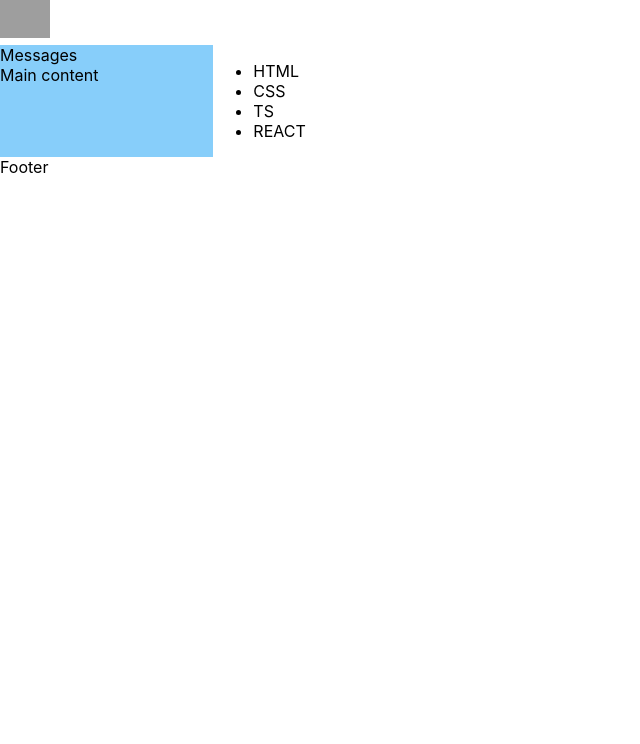
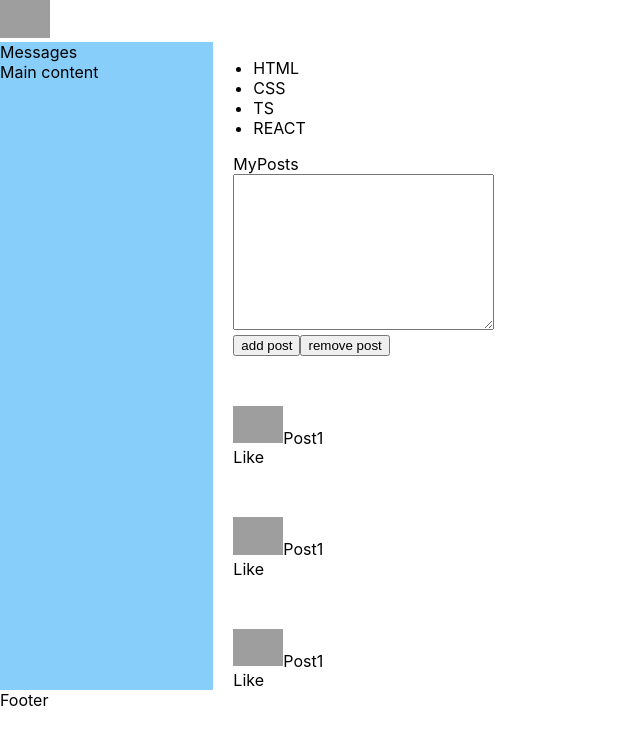
Before and after one commit to IgorYudintsev/samuraisway2022, a React (Create React App) app: page /profile in a window 1280 px wide. Shown: the top 744 px of the page, without its empty margins (0-640 px from the left). Built offline with nearby package versions, Linux system fonts and the light colour scheme; grey boxes are pictures that could not be loaded.

Commit message:
15. Уроки React JS (структура папок, новые компоненты, улучшаем css)

```diff
--- a/src/App.css
+++ b/src/App.css
@@ -1,10 +1,10 @@
-.App {
-  text-align: center;
-}
+/*.App {*/
+/*  text-align: center;*/
+/*}*/
 
 .AppWrapper{
 display: grid;
-  grid-template-rows: 2fr 5fr 2fr;
+  grid-template-rows: 0.3fr 5fr 2fr;
   grid-template-columns: 1fr 5fr ;
   grid-template-areas: 'h h h'
                        'n m m'
@@ -14,7 +14,7 @@ display: grid;
 
 .Header{
   grid-area: h;
-  /*background-color: yellow;*/
+  display: flex;
 }
 
 .Nav{
@@ -32,13 +32,6 @@ display: grid;
   /*background-color: lightcyan;*/
 }
 
-
-.Logo{
-  width: 50px;
-}
-
-
-
 .App-logo {
   height: 40vmin;
   pointer-events: none;
--- a/src/App.tsx
+++ b/src/App.tsx
@@ -1,9 +1,9 @@
 import React from 'react';
 import './App.css';
-import {Header} from "./components/Header";
+import {Header} from "./components/Header/Header";
 import {Footer} from "./Footer";
-import {Profile} from "./components/Profile";
-import {Navbar} from "./components/Navbar";
+import {Profile} from "./components/Profile/Profile";
+import {Navbar} from "./components/Navbar/Navbar";
 
 function App() {
     return (
--- a/src/components/Header.tsx
+++ b/src/components/Header/Header.tsx
@@ -14,7 +14,9 @@ export const Header = () => {
 };
 
 const ImgWrapper = styled.span`
-  &>img{
+  align-items: center;
+
+  & > img {
     width: 50px;
   }
 
--- /dev/null
+++ b/src/components/Profile/MyPosts/MyPosts.tsx
@@ -0,0 +1,25 @@
+import React from 'react';
+import styled from "styled-components";
+import {Post} from "./Post/Post";
+
+export const MyPosts = () => {
+    return (
+        <MyPostsWrapper>
+            <div>MyPosts</div>
+            <textarea cols={30} rows={10}/>
+            <div>
+                <button>add post</button>
+                <button>remove post</button>
+            </div>
+
+            <Post/>
+            <Post/>
+            <Post/>
+        </MyPostsWrapper>
+    );
+};
+
+const MyPostsWrapper = styled.div`
+  // background-color: dodgerblue;
+  margin-left: 20px;
+`
--- /dev/null
+++ b/src/components/Profile/MyPosts/Post/Post.tsx
@@ -0,0 +1,22 @@
+import React from 'react';
+import styled from "styled-components";
+
+export const Post = () => {
+    return (
+        <PostWrapper>
+            <img
+                src="https://e7.pngegg.com/pngimages/340/946/png-clipart-avatar-user-computer-icons-software-developer-avatar-child-face-thumbnail.png"
+                alt="ava"/>
+            <span>Post1</span>
+            <div>Like</div>
+        </PostWrapper>
+    );
+};
+
+const PostWrapper = styled.div`
+  margin-top: 50px;
+  & > img {
+    width: 50px;
+  }
+
+`
--- a/src/components/Profile.tsx
+++ b/src/components/Profile/Profile.tsx
@@ -1,4 +1,5 @@
 import React from 'react';
+import {MyPosts} from "./MyPosts/MyPosts";
 
 export const Profile = () => {
 
@@ -10,6 +11,7 @@ export const Profile = () => {
                 <li>TS</li>
                 <li>REACT</li>
             </ul>
+            <MyPosts/>
         </div>
     );
 };
```
Also changed, not shown: src/components/Navbar/Navbar.tsx (renamed from src/components/Navbar.tsx).
